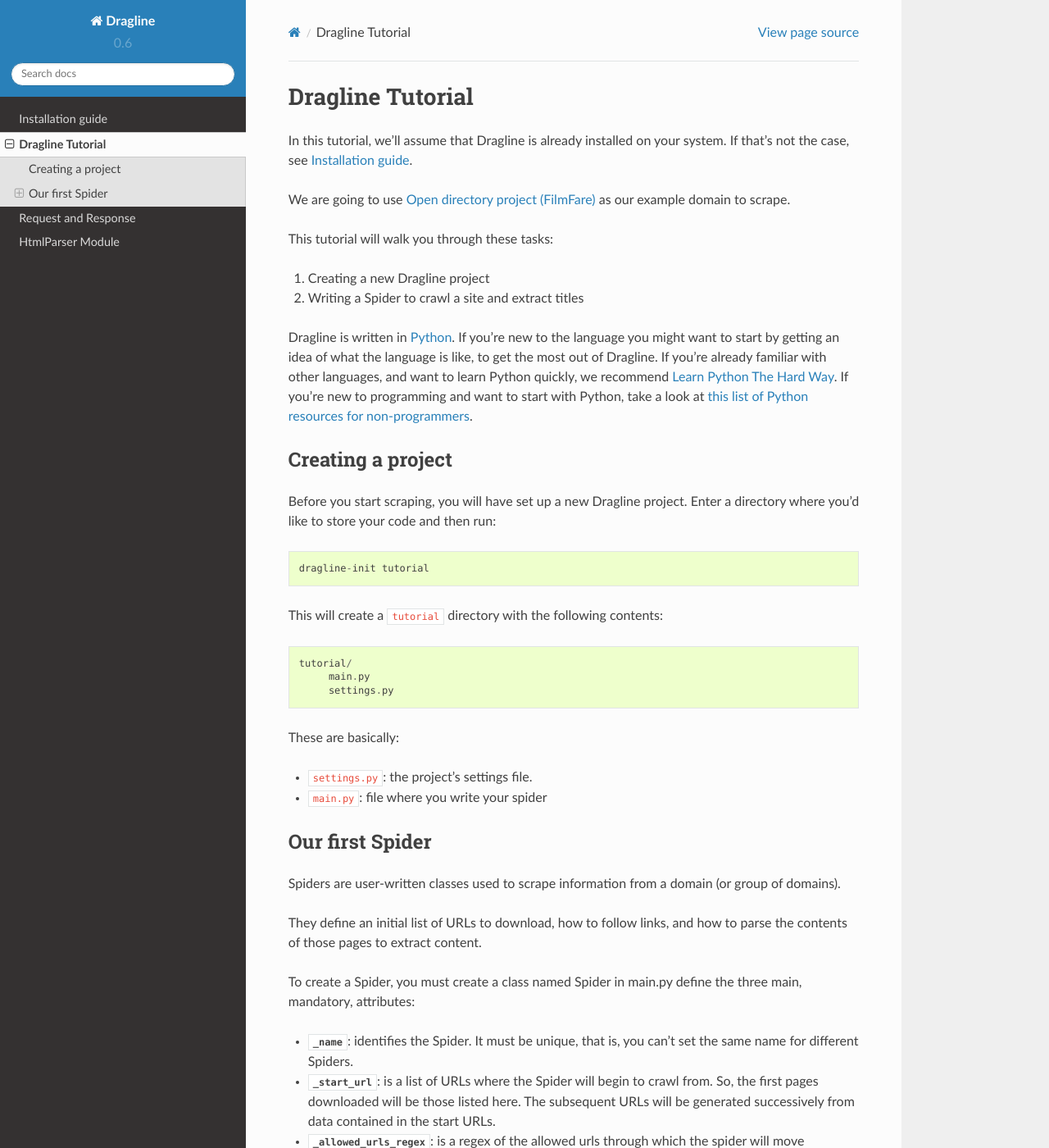
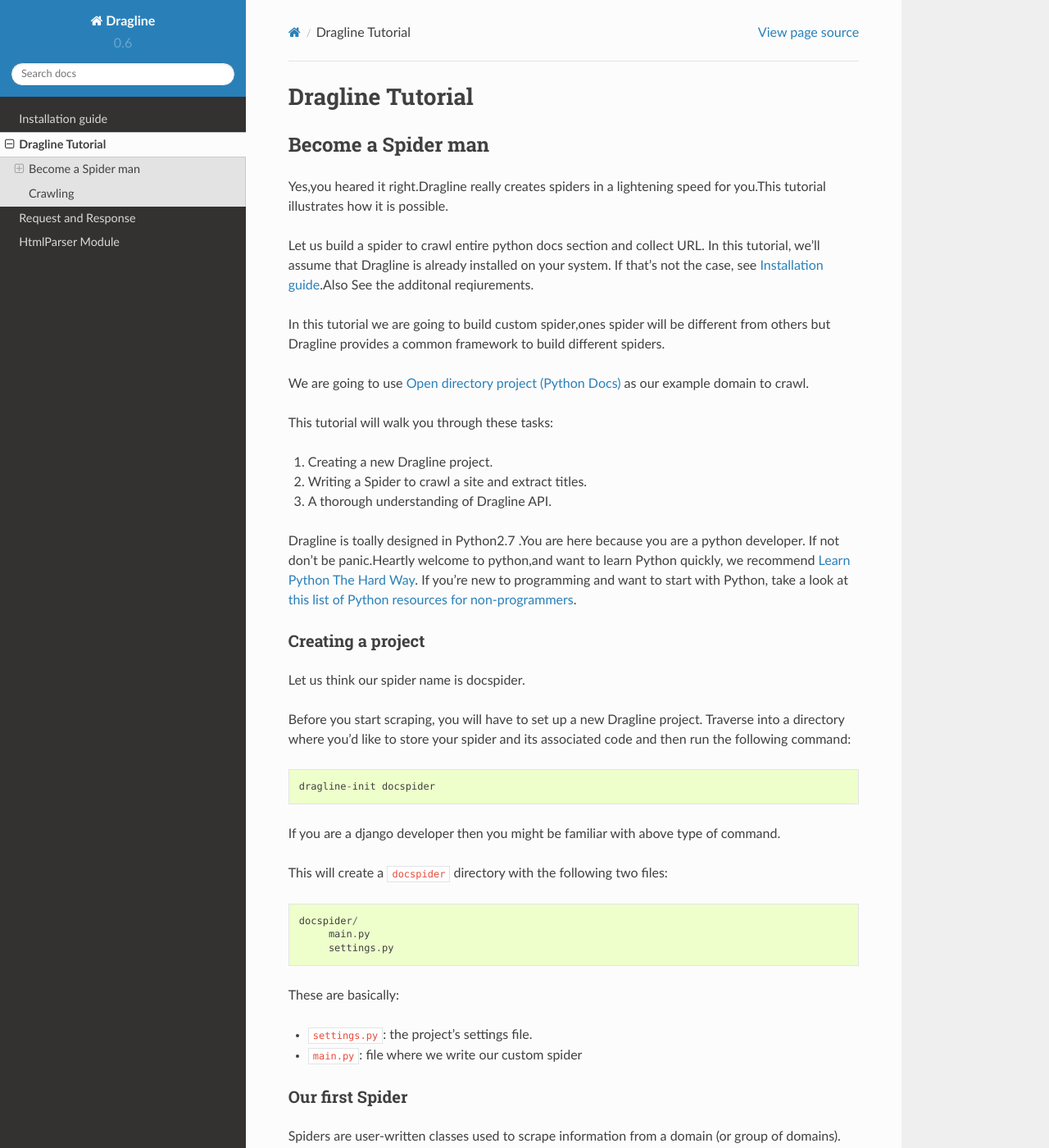
Before and after one commit to narenaryan/dragline, a Sphinx documentation site: the page built from doc/tutorial.rst, in a window 1280 px wide and 1400 px high. Shown: the whole window at 82% size. Built offline with Sphinx 7.4.7 and the Read the Docs theme 2.0.0, drawn with Linux system fonts in a browser that asks for light colours.

Commit message:
changed tutorial file,index file and renamed tutorial to docspyder.
Changed tutorial to scraping doc section of python.

```diff
--- a/doc/http.rst
+++ b/doc/http.rst
@@ -2,4 +2,4 @@
 =========================
 
 .. automodule:: dragline.http
-   :members:
+   :members: Request,Response
--- a/doc/install.rst
+++ b/doc/install.rst
@@ -12,6 +12,8 @@
 * `Python`_ 2.7
 * `lxml`_. Most Linux distributions ships prepackaged versions of lxml. Otherwise refer to http://lxml.de/installation.html
 
+* `redis`_.Redis server need to be installed to run the dragline.Please refer to http://redis.io/download
+
 
 Installing Dragline
 ===================
--- a/doc/tutorial.rst
+++ b/doc/tutorial.rst
@@ -4,23 +4,30 @@
 Dragline Tutorial
 =================
 
+Become a Spider man
+-------------------
+Yes,you heared it right.Dragline really creates spiders in a lightening speed for you.This tutorial
+illustrates how it is possible.
+
+Let us build a spider to crawl entire python docs section and collect URL.
 In this tutorial, we'll assume that Dragline is already installed on your system.
-If that's not the case, see :ref:`intro-install`.
+If that's not the case, see :ref:`intro-install`.Also See the additonal reqiurements.
 
-We are going to use `Open directory project (FilmFare) <http://www.filmfare.com/>`_ as
-our example domain to scrape.
+In this tutorial we are going to build custom spider,ones spider will be different
+from others but Dragline provides a common framework to build  different spiders.
+
+We are going to use `Open directory project (Python Docs) <https://docs.python.org/3/>`_ as
+our example domain to crawl.
 
 This tutorial will walk you through these tasks:
 
-1. Creating a new Dragline project
+1. Creating a new Dragline project.
 
-2. Writing a Spider to crawl a site and extract titles
+2. Writing a Spider to crawl a site and extract titles.
 
+3. A thorough understanding of Dragline API.
 
-
-Dragline is written in Python_. If you're new to the language you might want to
-start by getting an idea of what the language is like, to get the most out of
-Dragline.  If you're already familiar with other languages, and want to learn
+Dragline is toally designed in Python2.7 .You are here because you are a python developer. If not don't be panic.Heartly welcome to python,and want to learn
 Python quickly, we recommend `Learn Python The Hard Way`_.  If you're new to programming
 and want to start with Python, take a look at `this list of Python resources
 for non-programmers`_.
@@ -31,15 +38,18 @@
 
 Creating a project
 ==================
+Let us think our spider name is docspider.
 
-Before you start scraping, you will have set up a new Dragline project. Enter a
-directory where you'd like to store your code and then run::
+Before you start scraping, you will have to set up a new Dragline project. Traverse into a
+directory where you'd like to store your spider and its associated code and then run the following command::
 
-   dragline-init tutorial
+   dragline-init docspider
 
-This will create a ``tutorial`` directory with the following contents::
+If you are a django developer then you might be familiar with above type of command.
 
-   tutorial/
+This will create a ``docspider`` directory with the following two files::
+
+   docspider/
         main.py
         settings.py
 
@@ -47,7 +57,7 @@
 These are basically:
 
 * ``settings.py``: the project's settings file.
-* ``main.py``: file where you write your spider
+* ``main.py``: file where we write our custom spider
 
 Our first Spider
 ================
@@ -81,7 +91,7 @@
 
 
 This is the code for our first Spider; save it in a file named
-``main.py`` under the ``tutorial`` directory::
+``main.py`` under the ``docspider`` directory::
 
     from dragline.htmlparser import HtmlParser
     from dragline.http import Request
```
Also changed, not shown: other parts of doc/install.rst (+1 -0 lines), doc/index.rst (+17 -0 lines).
